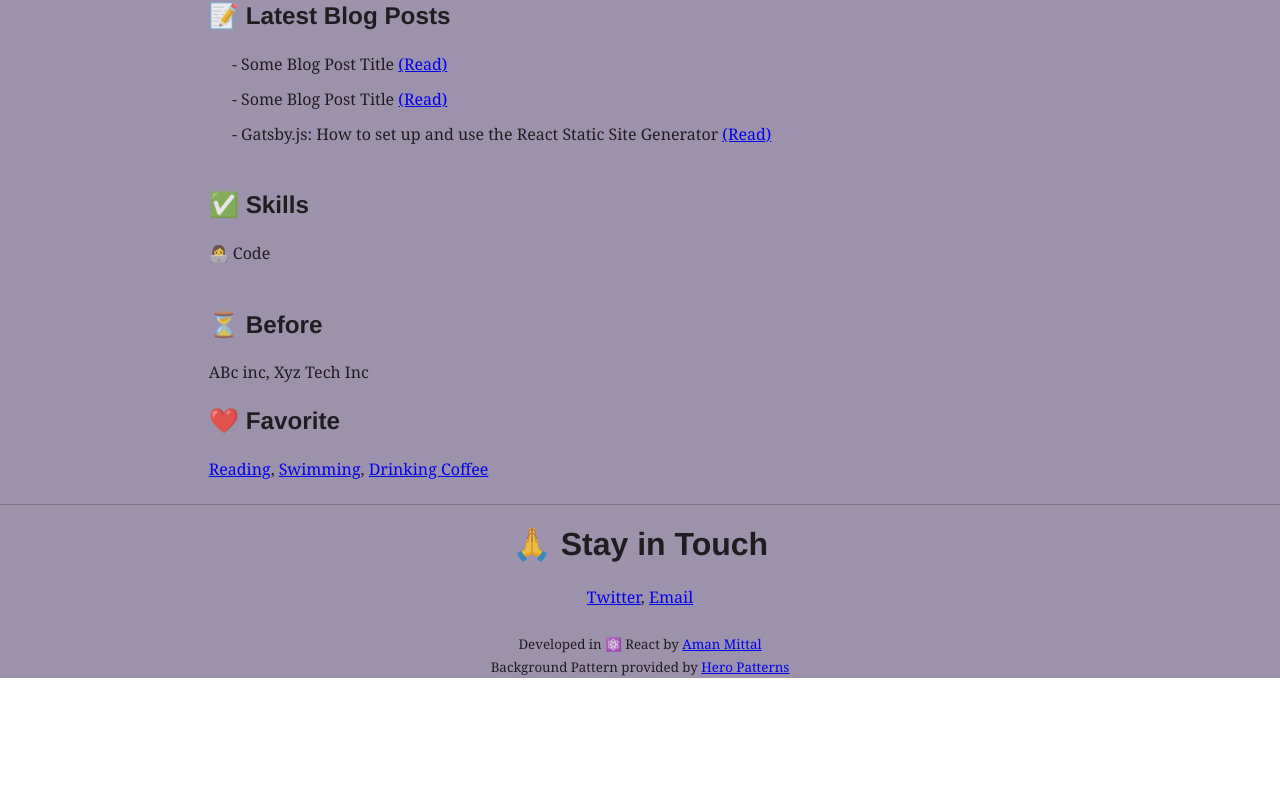
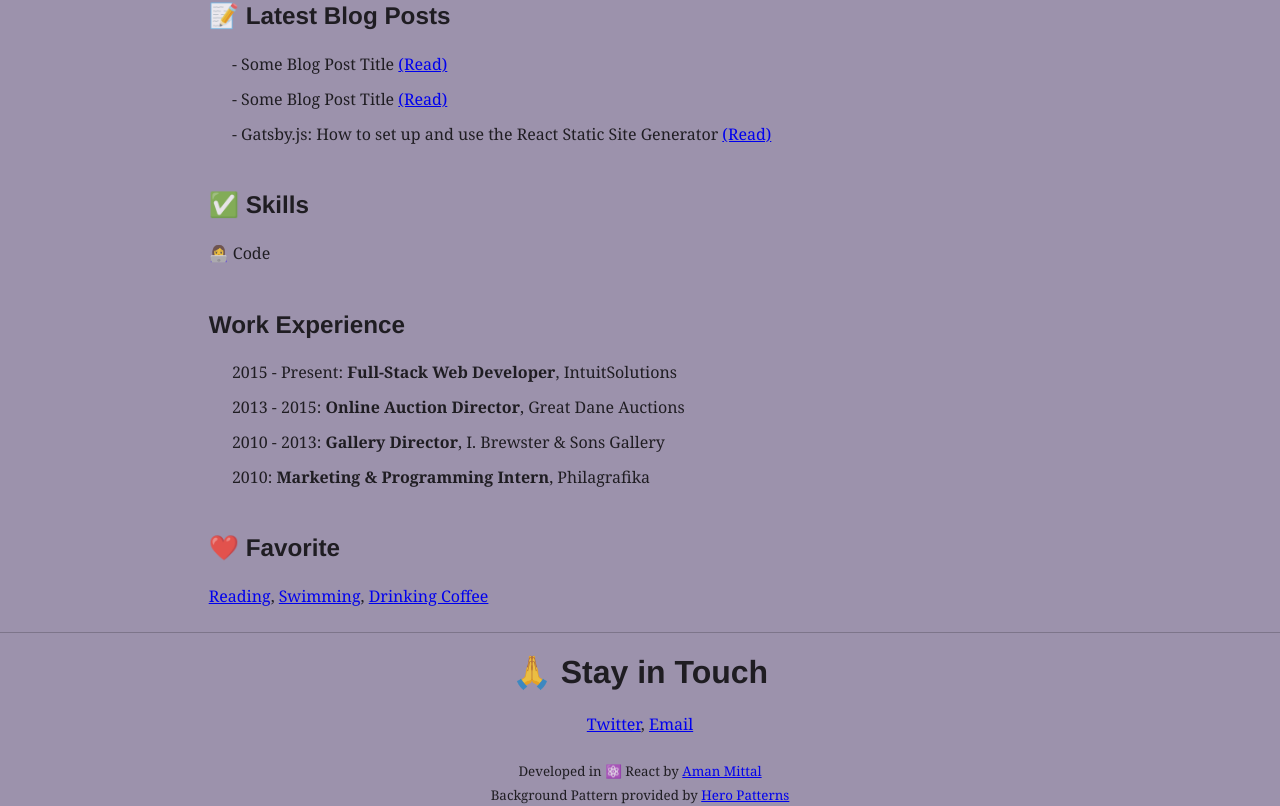
Before and after one commit to haddigan/dh-resume, a Gatsby site: page / in a window 1280 px wide. Shown: the part 814-1620 px from the top of the page. Before the commit the page ends 1492 px from the top, so only its background shows below. Built offline with nearby package versions, Linux system fonts and the light colour scheme; Gatsby itself is replaced by a stand-in of ours; some packages are replaced by stand-ins of ours.

Commit message:
update work experience

```diff
--- a/src/components/Before.js
+++ b/src/components/Before.js
@@ -2,8 +2,13 @@ import React from "react";
 
 const Before = () => (
   <div>
-    <h2>⏳️ Before</h2>
-    ABc inc, Xyz Tech Inc
+    <h2>Work Experience</h2>
+    <ul style={{listStyle: "none"}}>
+      <li>2015 - Present: <strong>Full-Stack Web Developer</strong>, IntuitSolutions</li>
+      <li>2013 - 2015: <strong>Online Auction Director</strong>, Great Dane Auctions</li>
+      <li>2010 - 2013: <strong>Gallery Director</strong>, I. Brewster &amp; Sons Gallery</li>
+      <li>2010: <strong>Marketing &amp; Programming Intern</strong>, Philagrafika</li>
+    </ul>
   </div>
 );
 
```
